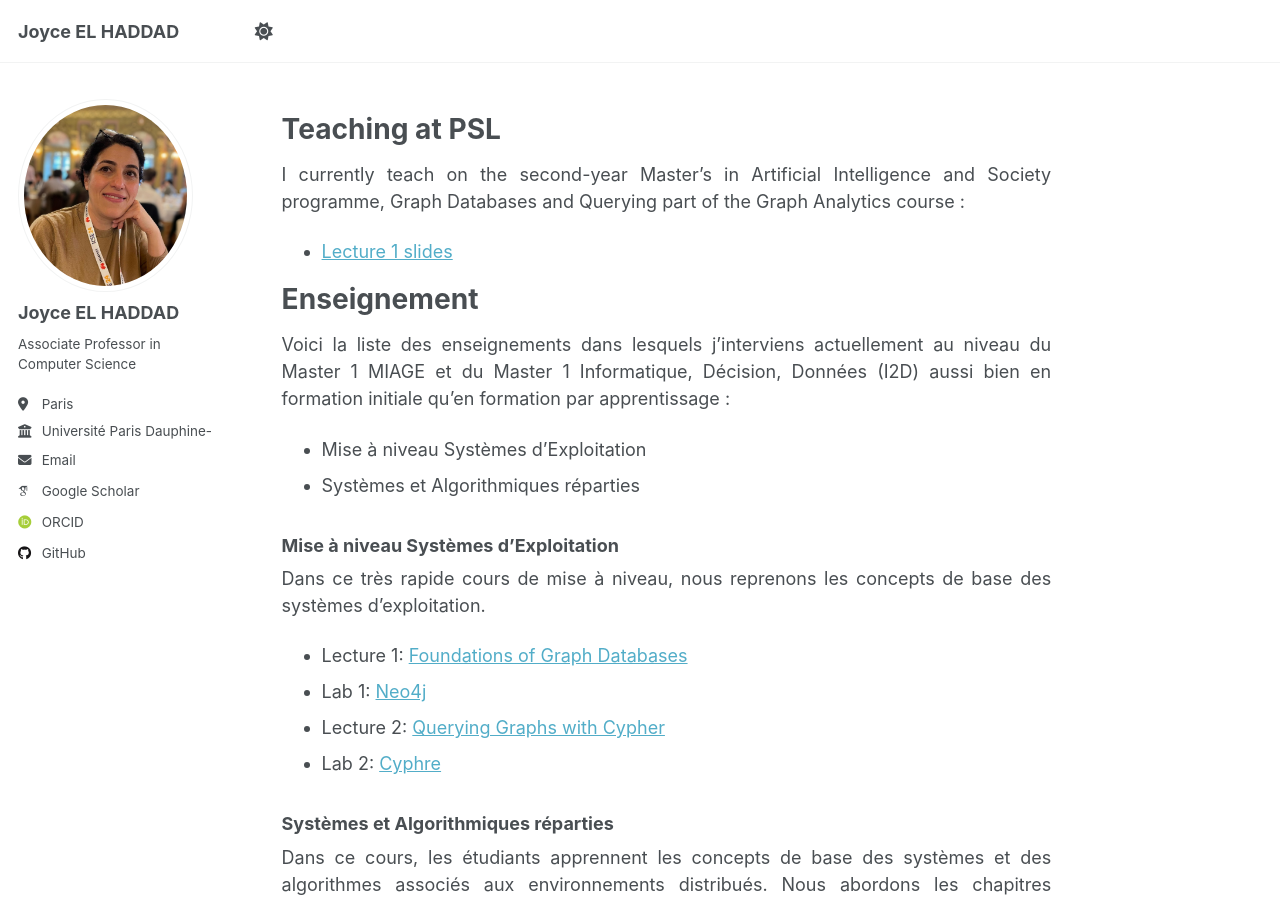
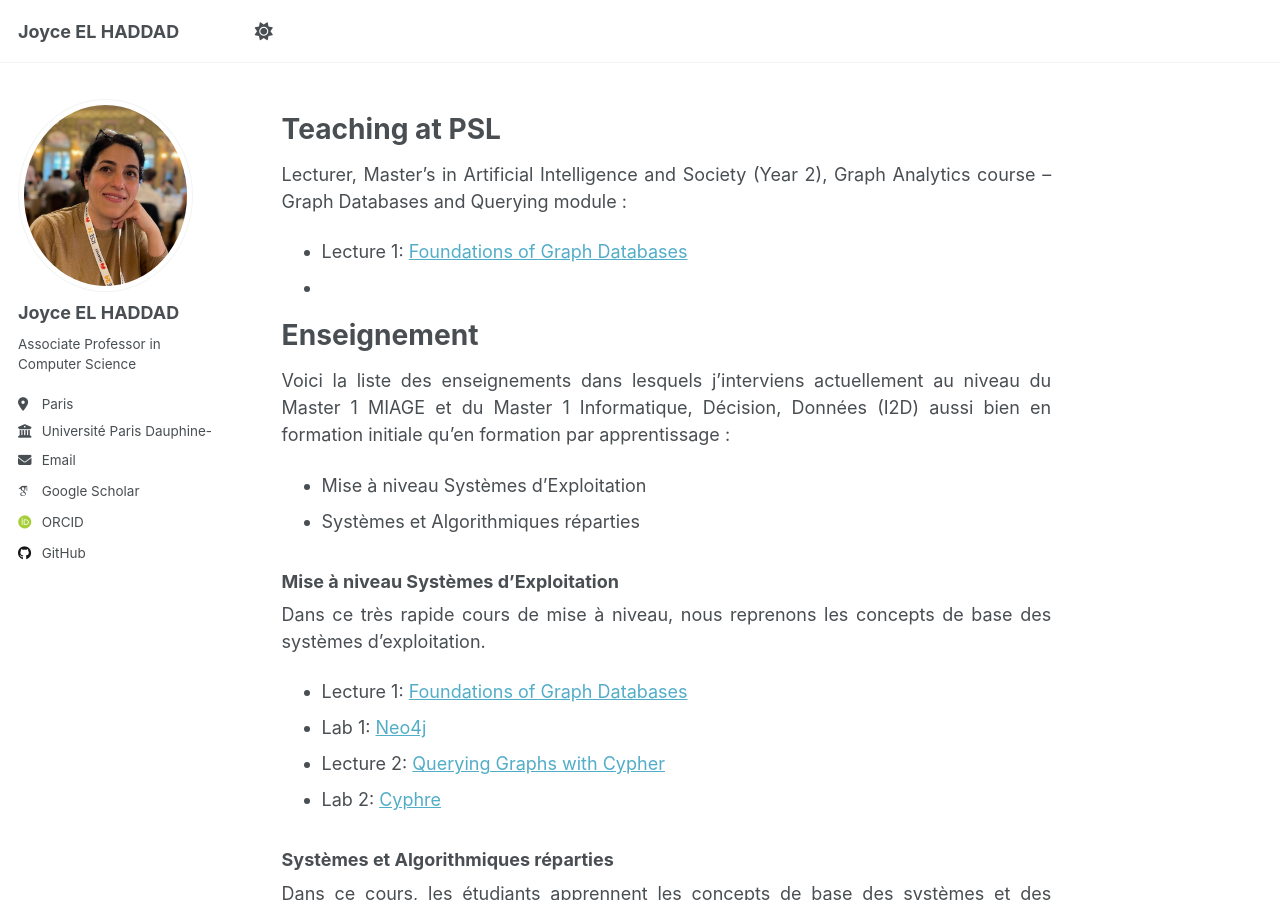
Before and after one commit to joyceelhaddad/joyceelhaddad.github.io, a Jekyll site: the page built from _pages/non-menu-page.md, in a window 1280 px wide and 900 px high. Built offline with Jekyll 4.4.1, drawn with Linux system fonts in a browser that asks for light colours; some web fonts are replaced; a script that is not in the unit is left out.

Commit message:
Update non-menu-page.md
ajout lecture 1 graph analytics

```diff
--- a/_pages/non-menu-page.md
+++ b/_pages/non-menu-page.md
@@ -8,8 +8,9 @@ redirect_from:
 ---
 Teaching at PSL
 ======
-I currently teach on the second-year Master's in Artificial Intelligence and Society programme, Graph Databases and Querying part of the Graph Analytics course :
-- [Lecture 1 slides](https://joyceelhaddad.github.io/files/GraphAnalytics/Lecture1_GraphDatabases_Foundations_Neo4j.pdf)
+Lecturer, Master's in Artificial Intelligence and Society (Year 2), Graph Analytics course – Graph Databases and Querying module :
+- Lecture 1: [Foundations of Graph Databases](https://joyceelhaddad.github.io/files/GraphAnalytics/Lecture1_GraphDatabases_Foundations_Neo4j.pdf)
+-
 
 Enseignement
 ======
```
